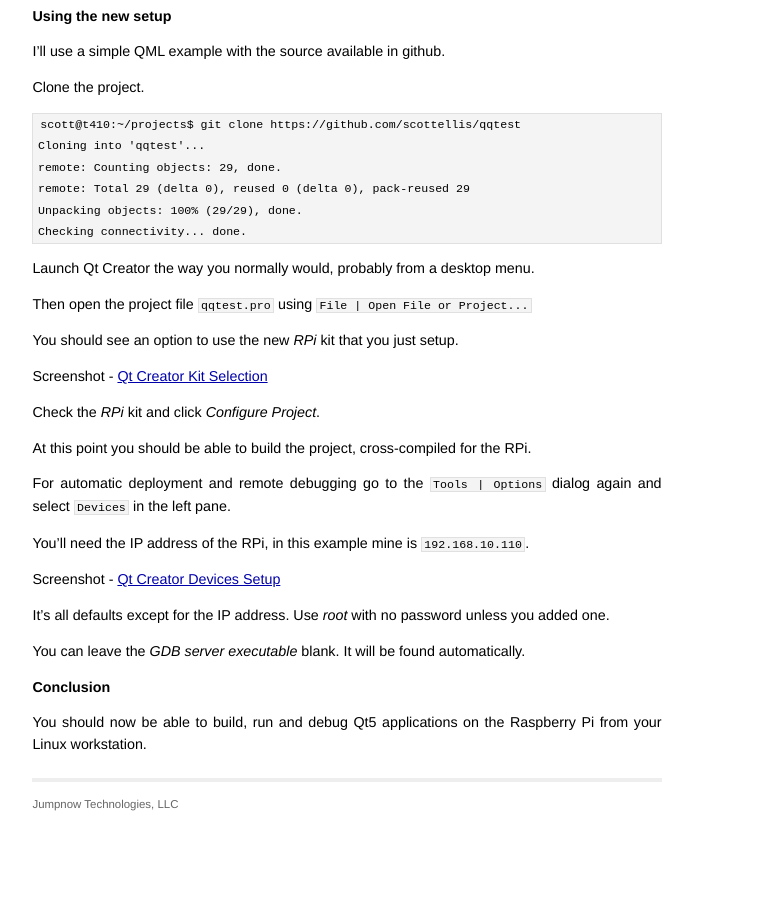
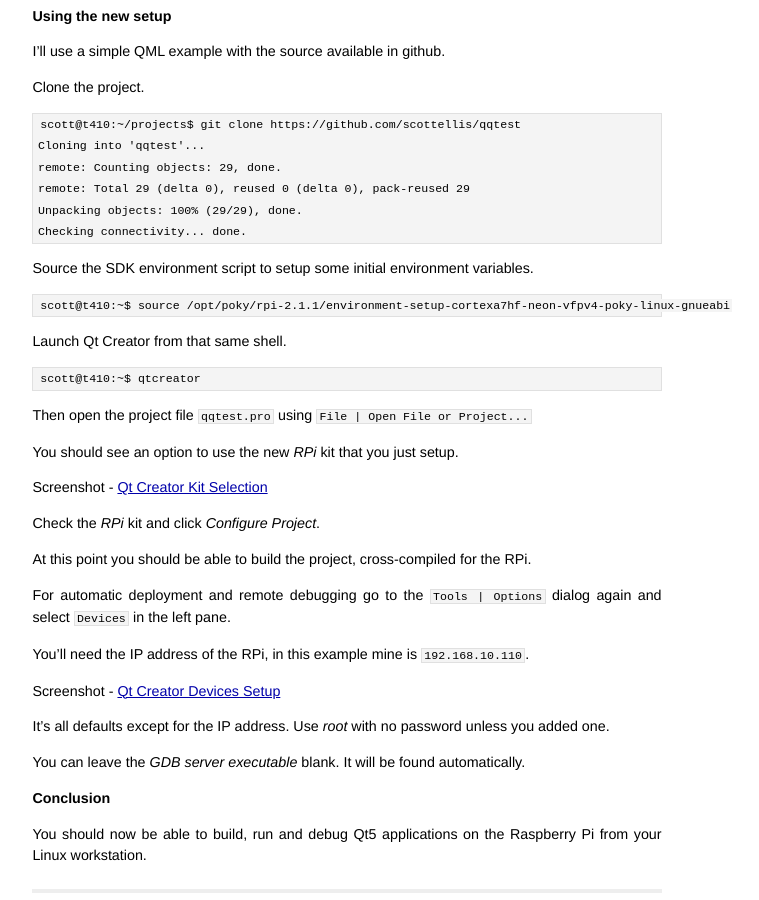
Before and after one commit to jumpnow/jumpnowtek-site, a Jekyll site: the page built from _posts/2016-11-01-Qt-Creator-Setup-for-RPi-cross-development.md, in a window 1280 px wide and 900 px high, scrolled down 1985 px. Shown: the whole window, without its empty margins (293-1052 px from the left). Built offline with Jekyll 4.4.1, drawn with Linux system fonts in a browser that asks for light colours; before the commit the page ends 2811 px from its top, so only the background shows below that; some of the changed text lies outside the part shown.

Commit message:
Add instruction to always source SDK environment before starting qtcreator

```diff
--- a/_posts/2016-11-01-Qt-Creator-Setup-for-RPi-cross-development.md
+++ b/_posts/2016-11-01-Qt-Creator-Setup-for-RPi-cross-development.md
@@ -109,7 +109,13 @@ Clone the project.
     Unpacking objects: 100% (29/29), done.
     Checking connectivity... done.
 
-Launch Qt Creator the way you normally would, probably from a desktop menu.
+Source the SDK environment script to setup some initial environment variables.
+
+    scott@t410:~$ source /opt/poky/rpi-2.1.1/environment-setup-cortexa7hf-neon-vfpv4-poky-linux-gnueabi
+
+Launch Qt Creator from that same shell.
+
+    scott@t410:~$ qtcreator
 
 Then open the project file `qqtest.pro` using `File | Open File or Project...`
 
```
Also changed, not shown: other parts of _posts/2016-11-01-Qt-Creator-Setup-for-RPi-cross-development.md (+2 -2 lines).
